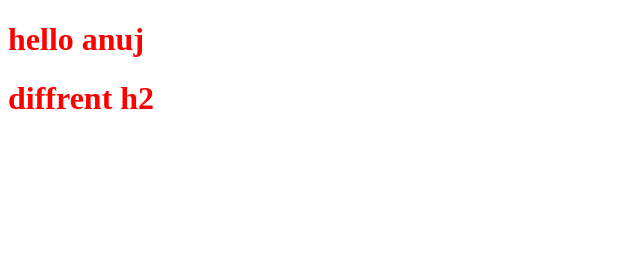
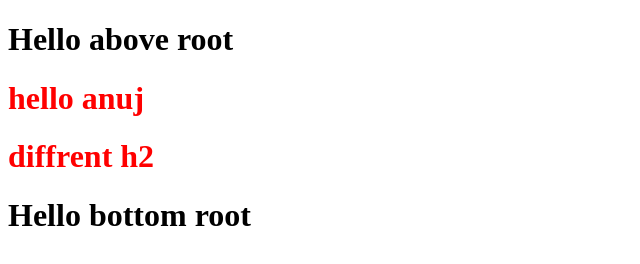
Before and after one commit to anujkaushik1/React, a plain HTML site: page index.html in a window 1280 px wide. Shown: the whole page, without its empty margins (0-640 px from the left). Drawn offline with nearby package versions, Linux system fonts and the light colour scheme.

Commit message:
working of react inside div root

```diff
--- a/index.html
+++ b/index.html
@@ -6,9 +6,10 @@
     <title>Document</title>
     <link rel="stylesheet" href="index.css" />
   </head>
-
   <body>
+    <h1>Hello above root</h1>
     <div id="root"></div>
+    <h1>Hello bottom root</h1>
 
     <script
       crossorigin
```
